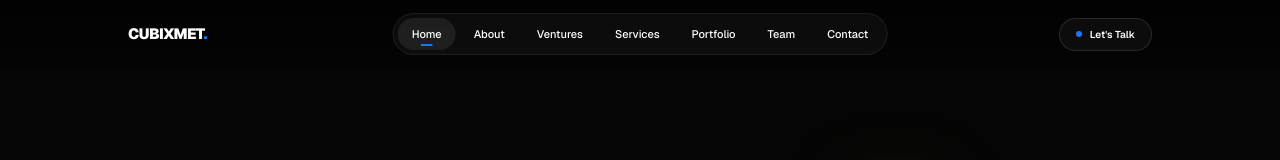
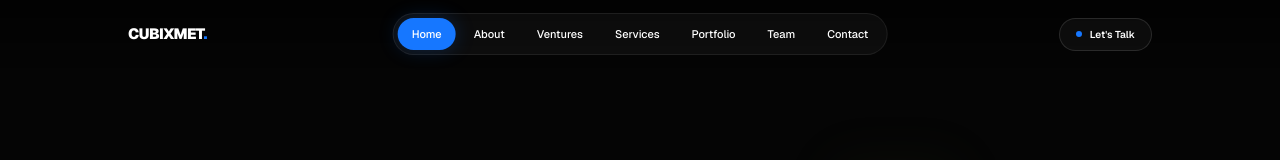
Before and after one commit to amnas-cubixmet/cubixmet, a Next.js app: page / in a window 1280 px wide. Shown: the top 160 px of the page. Built offline with nearby package versions, Linux system fonts and the light colour scheme.

Commit message:
Update navbar active link style

```diff
--- a/components/home/SiteHeader.tsx
+++ b/components/home/SiteHeader.tsx
@@ -79,17 +79,11 @@ export default function SiteHeader() {
               className={
                 "relative rounded-full px-3 py-2 text-[10px] font-medium transition-all duration-300 lg:px-3.5 lg:text-[11px] " +
                 (activeLink === href
-                  ? "bg-white/[0.08] text-white"
+                  ? "bg-[#1677FF] text-white shadow-[0_0_20px_rgba(22,119,255,.22)]"
                   : "text-white/45 hover:bg-white/[0.045] hover:text-white")
               }
             >
               {label}
-              <span
-                className={
-                  "absolute bottom-[4px] left-1/2 h-[2px] -translate-x-1/2 rounded-full bg-[#1677FF] transition-all duration-300 " +
-                  (activeLink === href ? "w-3 opacity-100" : "w-0 opacity-0")
-                }
-              />
             </a>
           ))}
         </nav>
```
